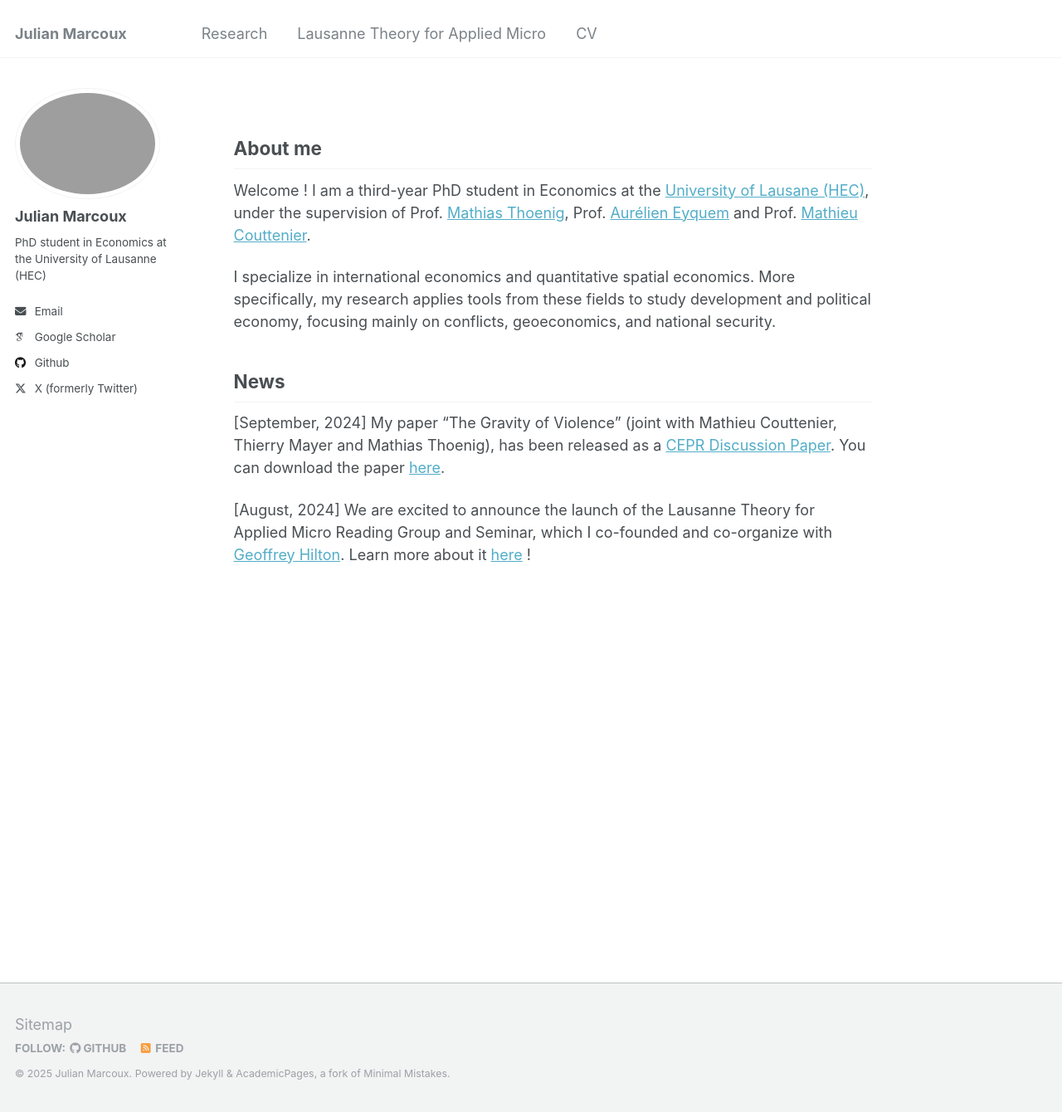
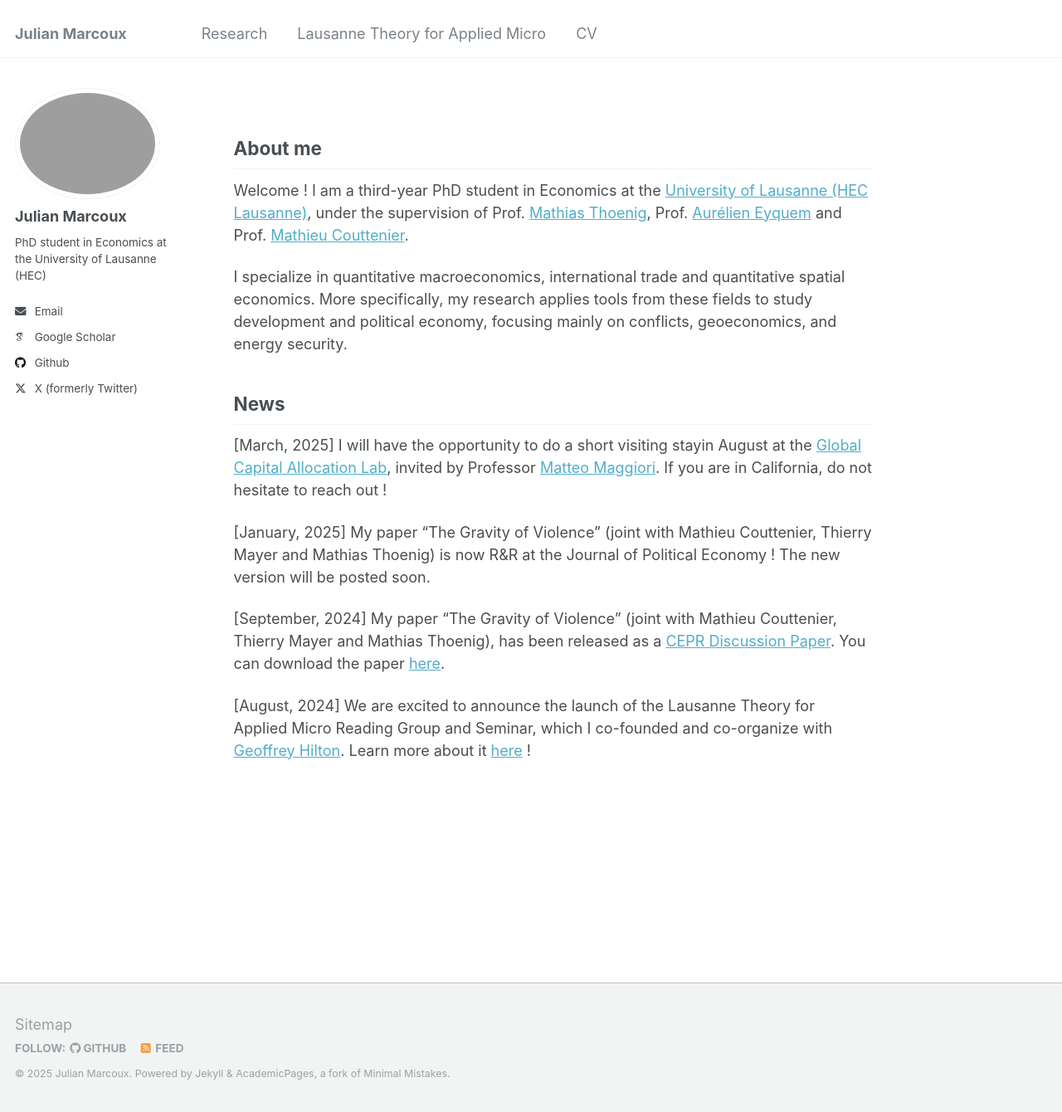
Before and after one commit to julianmarcoux/julianmarcoux.github.io, a Jekyll site: the page built from _pages/about.md, in a window 1280 px wide and 1340 px high. Shown: the whole window at 83% size. Built offline with Jekyll 4.4.1, drawn with Linux system fonts in a browser that asks for light colours; some web fonts are replaced.

Commit message:
Update about.md

```diff
--- a/_pages/about.md
+++ b/_pages/about.md
@@ -10,12 +10,16 @@ redirect_from:
 
 About me
 -------------
-Welcome ! I am a third-year PhD student in Economics at the [University of Lausane (HEC)](https://www.unil.ch/de/en/home.html), under the supervision of Prof. [Mathias Thoenig](https://people.unil.ch/mathiasthoenig/), Prof. [Aurélien Eyquem](http://aeyq.free.fr/) and Prof. [Mathieu Couttenier](https://sites.google.com/site/coutteniermathieu/).
+Welcome ! I am a third-year PhD student in Economics at the [University of Lausanne (HEC Lausanne)](https://www.unil.ch/de/en/home.html), under the supervision of Prof. [Mathias Thoenig](https://people.unil.ch/mathiasthoenig/), Prof. [Aurélien Eyquem](http://aeyq.free.fr/) and Prof. [Mathieu Couttenier](https://sites.google.com/site/coutteniermathieu/).
 
-I specialize in international economics and quantitative spatial economics. More specifically, my research applies tools from these fields to study development and political economy, focusing mainly on conflicts, geoeconomics, and national security.
+I specialize in quantitative macroeconomics, international trade and quantitative spatial economics. More specifically, my research applies tools from these fields to study development and political economy, focusing mainly on conflicts, geoeconomics, and energy security.
 
 News
 -------------
+[March, 2025] I will have the opportunity to do a short visiting  stayin August at the [Global Capital Allocation Lab](https://www.globalcapitalallocation.com/), invited by Professor [Matteo Maggiori](https://www.matteomaggiori.com/). If you are in California, do not hesitate to reach out !
+
+[January, 2025] My paper "The Gravity of Violence" (joint with Mathieu Couttenier, Thierry Mayer and Mathias Thoenig) is now R&R at the Journal of Political Economy ! The new version will be posted soon.
+
 [September, 2024] My paper "The Gravity of Violence" (joint with Mathieu Couttenier, Thierry Mayer and Mathias Thoenig), has been released as a [CEPR Discussion Paper](https://cepr.org/publications/dp19527). You can download the paper [here](https://drive.google.com/file/d/1EmlnwO41rYt0nHe8506BVSpWk6HnPAIe/view).
 
 [August, 2024] We are excited to announce the launch of the Lausanne Theory for Applied Micro Reading Group and Seminar, which I co-founded and co-organize with [Geoffrey Hilton](https://geoffreyhilton.github.io/). Learn more about it [here](https://julianmarcoux.github.io/reading_group/) !
```
